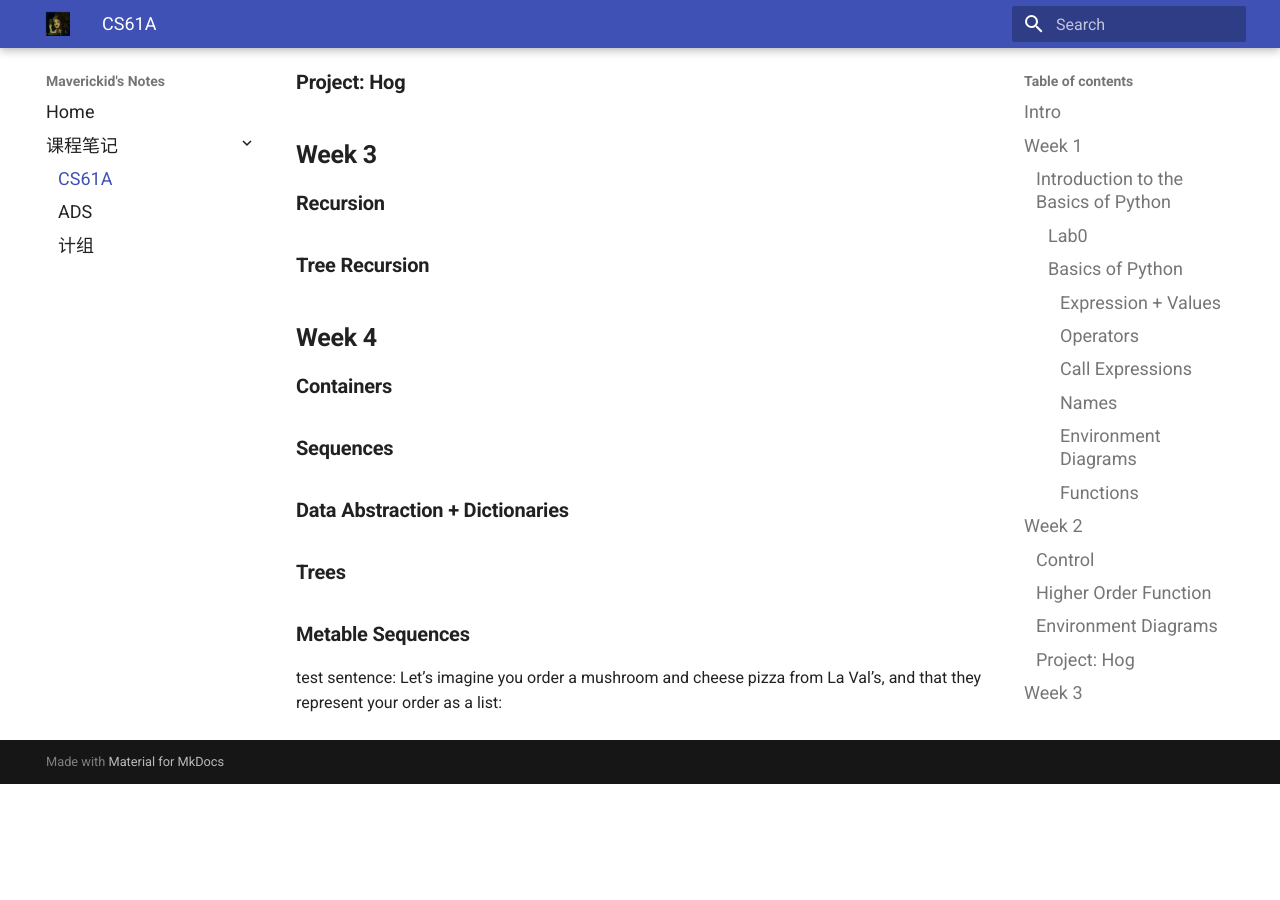
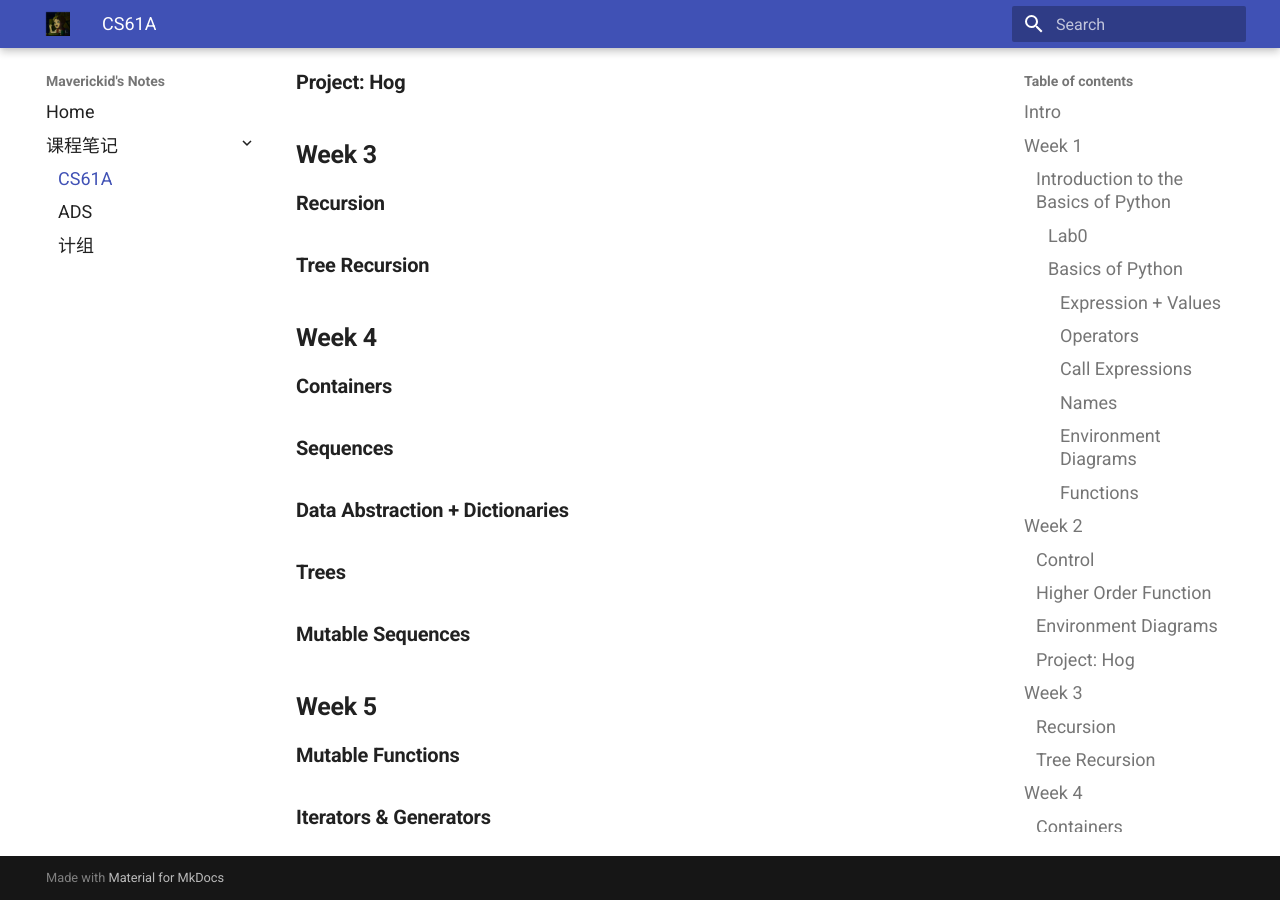
Before and after one commit to aMaverickid/MyCs61a, an MkDocs documentation site: the page built from docs/Courses/CS61A/index.md, in a window 1280 px wide and 900 px high, scrolled down 1145 px. Built offline with MkDocs 1.6.1 and Material for MkDocs 9.7.7, drawn with Linux system fonts in a browser that asks for light colours; some web fonts are replaced; before the commit the page ends 1929 px from its top, so only the background shows below that; some of the changed text lies outside the part shown.

Commit message:
routine update

```diff
--- a/docs/Courses/CS61A/index.md
+++ b/docs/Courses/CS61A/index.md
@@ -56,7 +56,8 @@
 
 ### Trees
 
-### Metable Sequences
- test sentence:
- Let’s imagine you order a mushroom and cheese pizza from La Val’s, and that they
-represent your order as a list:
+### Mutable Sequences
+
+## Week 5
+### Mutable Functions
+### Iterators & Generators
```
Also changed, not shown: other parts of docs/Courses/CS61A/index.md (+1 -1 lines), docs/Courses/Computer_Organization/index.md (+1 -1 lines).
